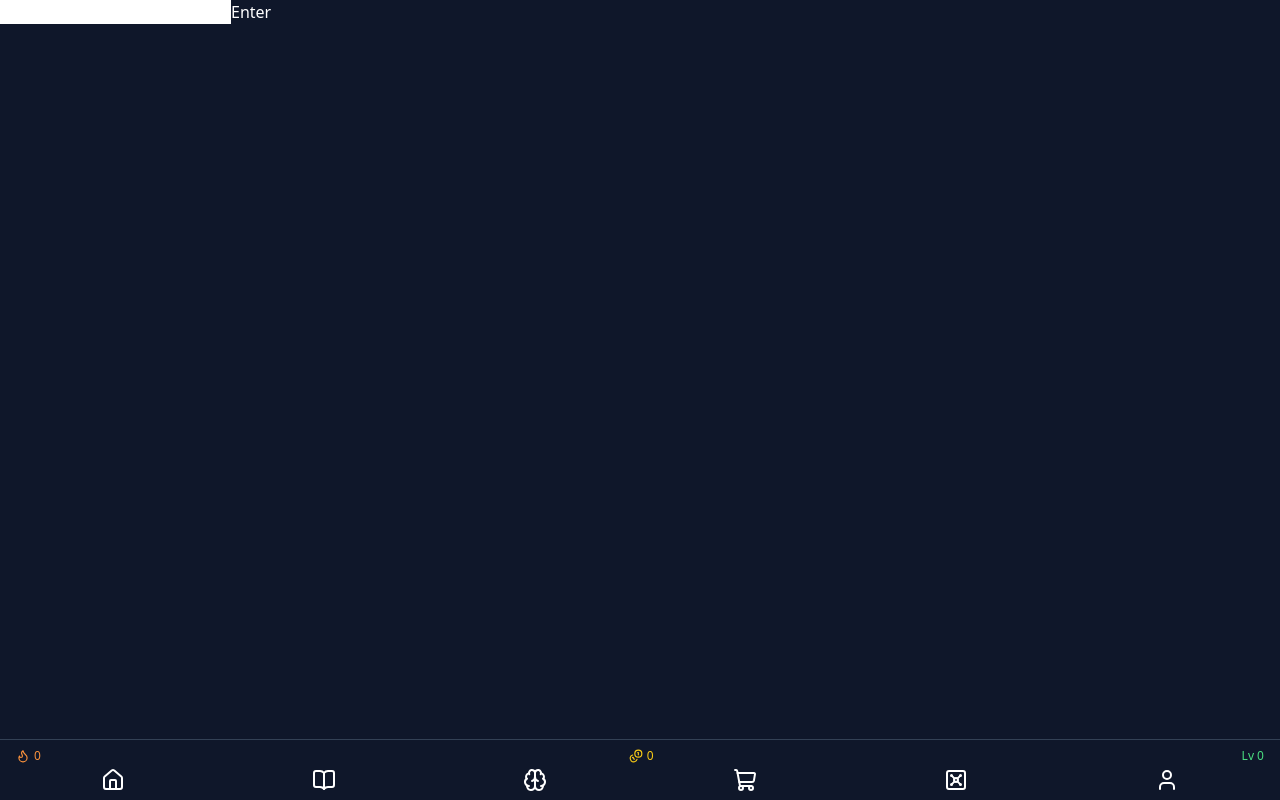
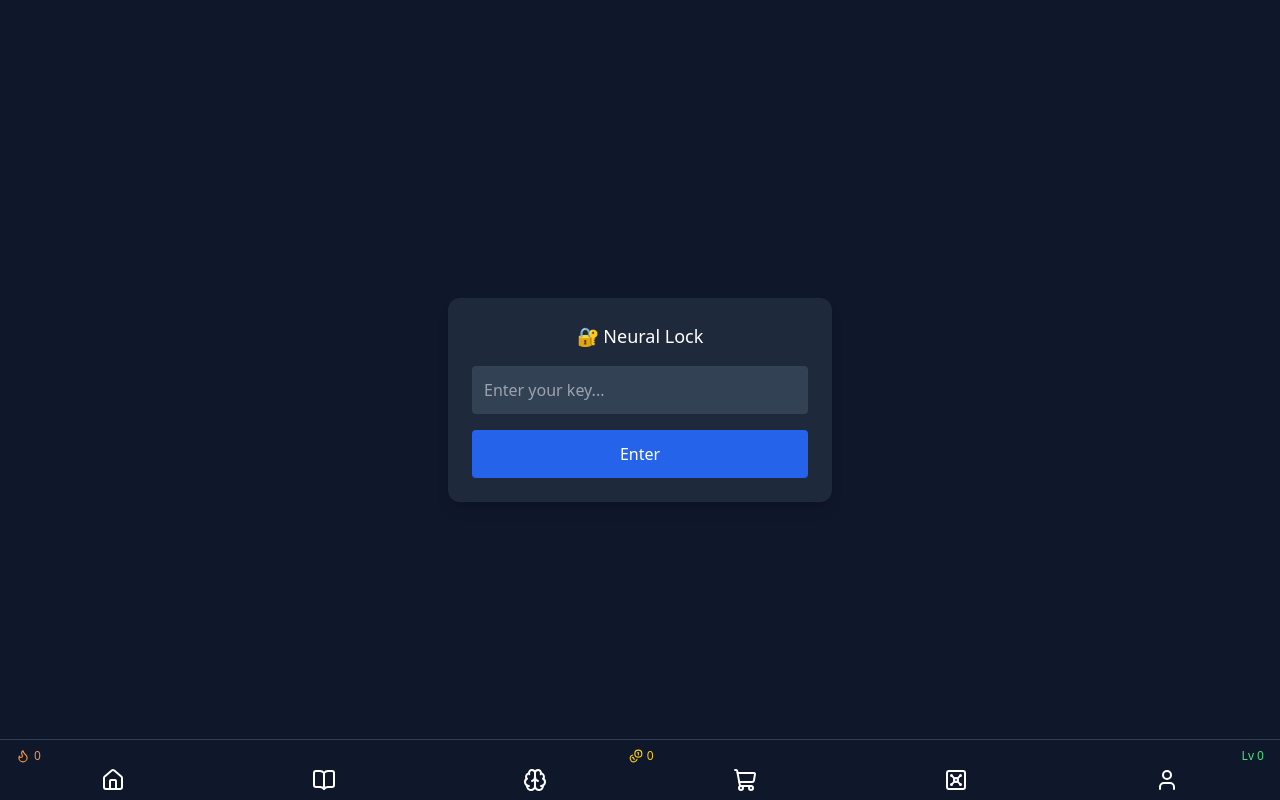
Before and after one commit to logoali231-droid/Code-ascentionofficial, a Next.js app: page / in a window 1280 px wide. Built offline with nearby package versions, Linux system fonts and the light colour scheme.

Commit message:
structurefix6

```diff
--- a/src/app/page.tsx
+++ b/src/app/page.tsx
@@ -24,9 +24,28 @@ export default function Login() {
   }
 
   return (
-    <div>
-      <input onChange={(e) => setId(e.target.value)} />
-      <button onClick={handleLogin}>Enter</button>
+  <div className="min-h-screen flex items-center justify-center bg-slate-900">
+    <div className="card bg-slate-800 p-6 rounded-xl w-full max-w-sm shadow-lg">
+
+      <h1 className="text-lg mb-4 text-center text-white">
+        🔐 Neural Lock
+      </h1>
+
+      <input
+        value={id}
+        onChange={(e) => setId(e.target.value)}
+        placeholder="Enter your key..."
+        className="w-full p-3 rounded bg-slate-700 text-white placeholder-gray-400 outline-none"
+      />
+
+      <button
+        onClick={handleLogin}
+        className="w-full mt-4 bg-blue-600 hover:bg-blue-500 transition-all p-3 rounded text-white"
+      >
+        Enter
+      </button>
+
     </div>
-  );
+  </div>
+);
 }
--- a/src/app/styles/globals.css
+++ b/src/app/styles/globals.css
@@ -78,3 +78,7 @@ body[data-profile="Visual_Logic"] button {
 body[data-profile="Standard"] {
   font-size: 16px;
 }
+
+input, textarea {
+  @apply bg-slate-700 text-white placeholder-gray-400;
+}
```
